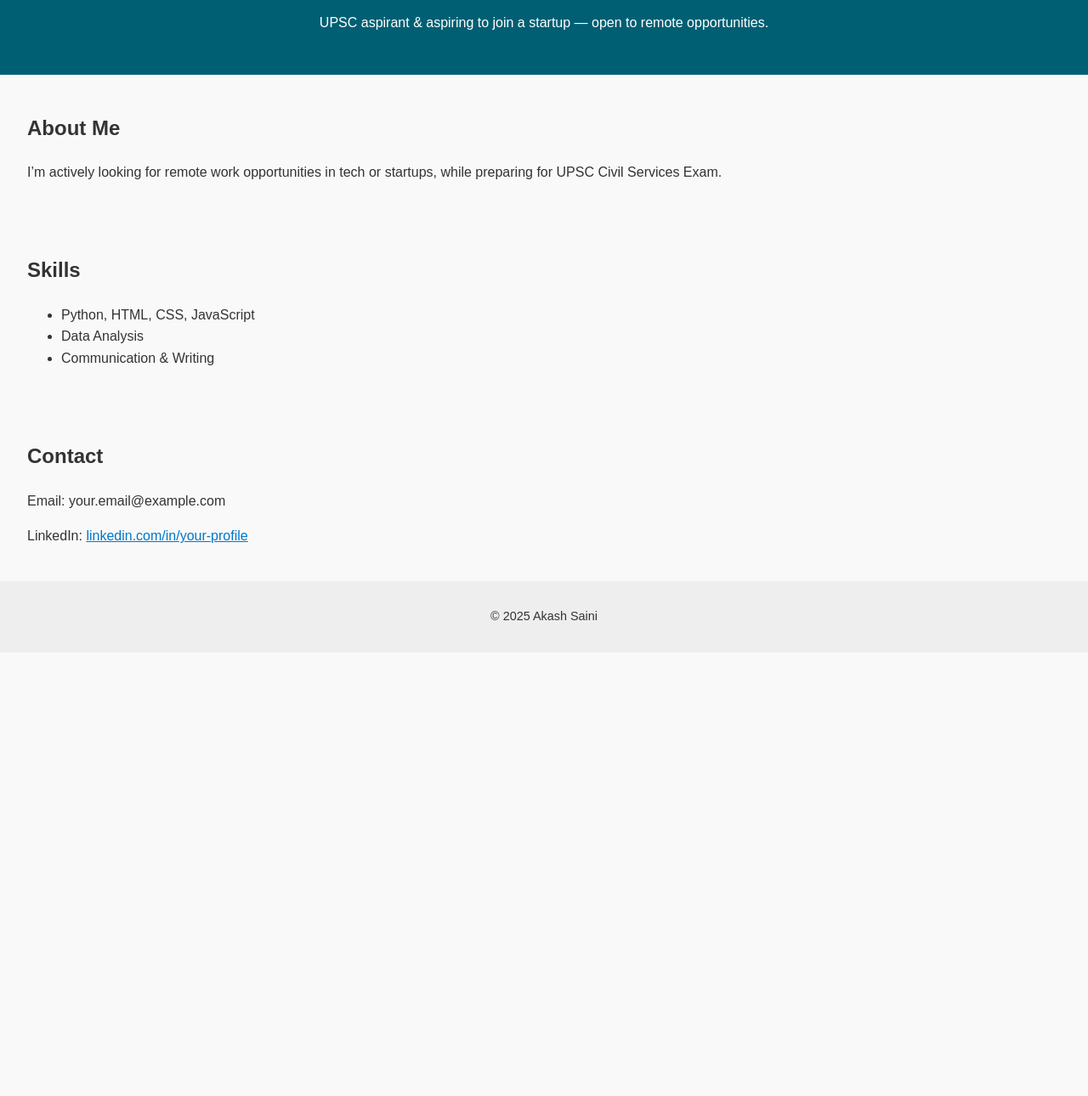
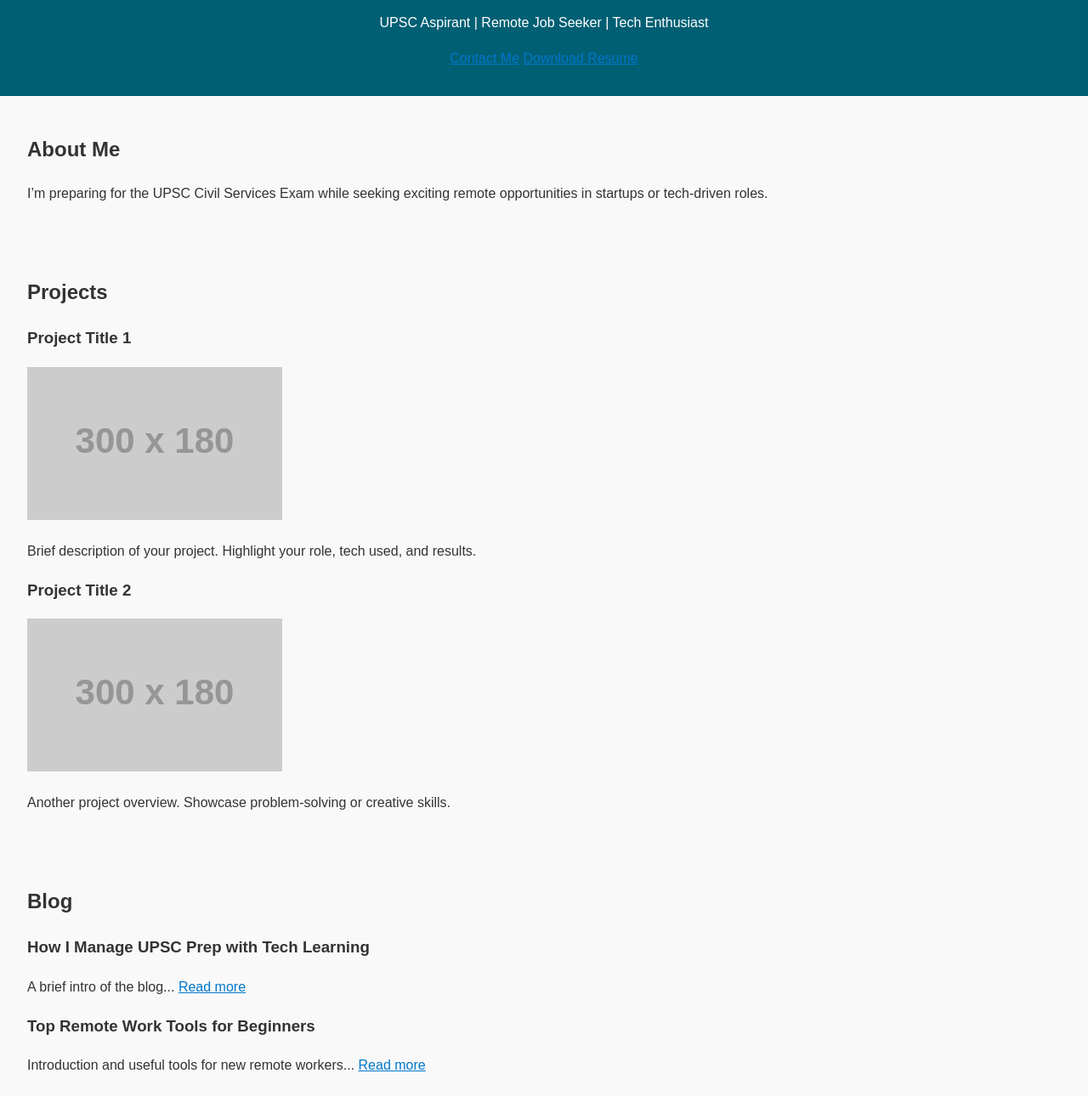
Before and after one commit to Akash12740/Akashsaini.github.io, a plain HTML site: page index.html in a window 1280 px wide. Shown: the part 112-1402 px from the top of the page at 85% size. Before the commit the page ends 880 px from the top, so only its background shows below. Drawn offline with Linux system fonts and the light colour scheme; placeholder pictures from the web are drawn by us.

Commit message:
Update index.html
updated

```diff
--- a/index.html
+++ b/index.html
@@ -7,32 +7,60 @@
   <link rel="stylesheet" href="style.css">
 </head>
 <body>
-  <header>
-    <h1>Hi, I’m Akash Saini</h1>
-    <p>UPSC aspirant & aspiring to join a startup — open to remote opportunities.</p>
+  <header class="fade-in">
+    <h1>Akash Saini</h1>
+    <p>UPSC Aspirant | Remote Job Seeker | Tech Enthusiast</p>
+    <a href="#contact" class="btn">Contact Me</a>
+    <a href="resume.pdf" class="btn" download>Download Resume</a>
   </header>
 
-  <section>
+  <section id="about" class="fade-in">
     <h2>About Me</h2>
-    <p>I’m actively looking for remote work opportunities in tech or startups, while preparing for UPSC Civil Services Exam.</p>
+    <p>I’m preparing for the UPSC Civil Services Exam while seeking exciting remote opportunities in startups or tech-driven roles.</p>
   </section>
 
-  <section>
+  <section id="projects" class="fade-in">
+    <h2>Projects</h2>
+    <div class="project-card">
+      <h3>Project Title 1</h3>
+      <img src="https://via.placeholder.com/300x180" alt="Project Screenshot">
+      <p>Brief description of your project. Highlight your role, tech used, and results.</p>
+    </div>
+    <div class="project-card">
+      <h3>Project Title 2</h3>
+      <img src="https://via.placeholder.com/300x180" alt="Project Screenshot">
+      <p>Another project overview. Showcase problem-solving or creative skills.</p>
+    </div>
+  </section>
+
+  <section id="blog" class="fade-in">
+    <h2>Blog</h2>
+    <div class="blog-post">
+      <h3>How I Manage UPSC Prep with Tech Learning</h3>
+      <p>A brief intro of the blog... <a href="#">Read more</a></p>
+    </div>
+    <div class="blog-post">
+      <h3>Top Remote Work Tools for Beginners</h3>
+      <p>Introduction and useful tools for new remote workers... <a href="#">Read more</a></p>
+    </div>
+  </section>
+
+  <section id="skills" class="fade-in">
     <h2>Skills</h2>
     <ul>
       <li>Python, HTML, CSS, JavaScript</li>
-      <li>Data Analysis</li>
-      <li>Communication & Writing</li>
+      <li>Data Analysis & Writing</li>
+      <li>UPSC Subject Expertise</li>
     </ul>
   </section>
 
-  <section>
-    <h2>Contact</h2>
-    <p>Email: your.email@example.com</p>
-    <p>LinkedIn: <a href="https://www.linkedin.com/in/your-profile" target="_blank">linkedin.com/in/your-profile</a></p>
+  <section id="contact" class="fade-in">
+    <h2>Contact Me</h2>
+    <p>Email: aksainibits@gmail.com</p>
+    <p>LinkedIn: <a href="https://www.linkedin.com/in/your-profile" target="https://www.linkedin.com/in/akash-saini-83a42a1b1/">linkedin.com/in/your-profile</a></p>
   </section>
 
-  <footer>
+  <footer class="fade-in">
     <p>© 2025 Akash Saini</p>
   </footer>
 </body>
```
